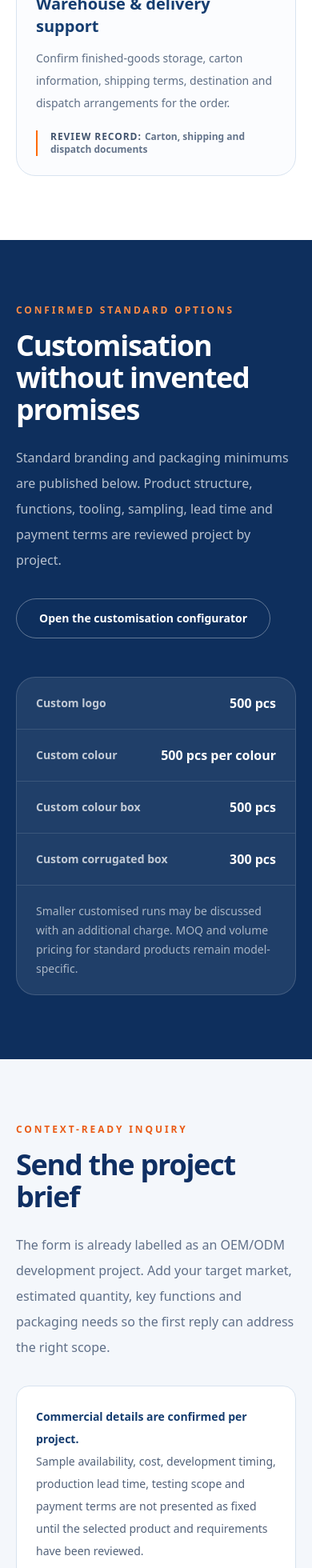
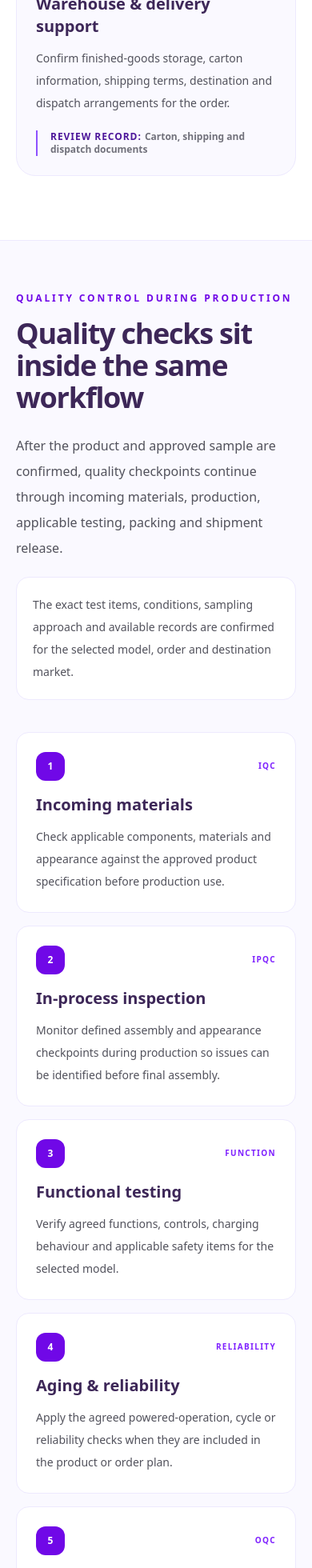
Before and after one commit to Su948/jamooz-site, a Next.js app: page /oem-odm in a window 390 px wide. Shown: the part 6979-8939 px from the top of the page at 80% size. Built offline with nearby package versions, Linux system fonts and the light colour scheme; no server answers.

Commit message:
feat: add quality checkpoints to OEM process

```diff
--- a/src/app/oem-odm/page.tsx
+++ b/src/app/oem-odm/page.tsx
@@ -76,6 +76,34 @@ const projectStages = [
   },
 ] as const;
 
+const productionQualityCheckpoints = [
+  {
+    code: "IQC",
+    title: "Incoming materials",
+    detail: "Check applicable components, materials and appearance against the approved product specification before production use.",
+  },
+  {
+    code: "IPQC",
+    title: "In-process inspection",
+    detail: "Monitor defined assembly and appearance checkpoints during production so issues can be identified before final assembly.",
+  },
+  {
+    code: "FUNCTION",
+    title: "Functional testing",
+    detail: "Verify agreed functions, controls, charging behaviour and applicable safety items for the selected model.",
+  },
+  {
+    code: "RELIABILITY",
+    title: "Aging & reliability",
+    detail: "Apply the agreed powered-operation, cycle or reliability checks when they are included in the product or order plan.",
+  },
+  {
+    code: "OQC",
+    title: "Packing & shipment",
+    detail: "Check product appearance, quantity, accessories, labels, packaging and carton information before shipment release.",
+  },
+] as const;
+
 const buyerInputs = [
   "Target market and sales channel",
   "Product type or reference model",
@@ -99,9 +127,9 @@ const rfqContext =
 
 export default function OemOdmPage() {
   return (
-    <div className="min-h-screen bg-white text-[#18243a]">
-      <section className="relative overflow-hidden border-b border-[#d9e3f1] bg-[#f5f8fc]">
-        <div className="absolute inset-y-0 right-0 hidden w-[42%] bg-[radial-gradient(circle_at_center,rgba(255,102,0,0.14),transparent_66%)] lg:block" />
+    <div className="min-h-screen bg-white text-[#3d2758]">
+      <section className="relative overflow-hidden border-b border-violet-100 bg-[#faf9ff]">
+        <div className="absolute inset-y-0 right-0 hidden w-[42%] bg-[radial-gradient(circle_at_center,rgba(109,40,217,0.12),transparent_66%)] lg:block" />
         <div className="relative mx-auto max-w-[1320px] px-5 pb-20 pt-10 sm:px-8 lg:pb-28 lg:pt-14">
           <Breadcrumbs
             items={[
@@ -112,30 +140,30 @@ export default function OemOdmPage() {
 
           <div className="mt-14 grid items-end gap-12 lg:grid-cols-[1.1fr_.9fr]">
             <div>
-              <p className="text-xs font-black uppercase tracking-[0.24em] text-[#ea5b16]">OEM/ODM massage device development</p>
-              <h1 className="mt-5 max-w-4xl text-5xl font-semibold leading-[1.02] tracking-[-0.045em] text-[#0f2f63] sm:text-6xl lg:text-7xl">
+              <p className="text-xs font-black uppercase tracking-[0.24em] text-violet-700">OEM/ODM massage device development</p>
+              <h1 className="mt-5 max-w-4xl text-5xl font-semibold leading-[1.02] tracking-[-0.045em] text-[#3d2758] sm:text-6xl lg:text-7xl">
                 From product brief to production-ready device
               </h1>
-              <p className="mt-7 max-w-3xl text-lg leading-8 text-[#52627a]">
+              <p className="mt-7 max-w-3xl text-lg leading-8 text-zinc-600">
                 JAMOOZ structures custom massage-device projects around clear review points: feasibility, product definition, engineering, functional prototypes, validation, production readiness, controlled production, final inspection and delivery. Scope, timing and cost are confirmed for each model and target market.
               </p>
               <div className="mt-9 flex flex-col gap-3 sm:flex-row">
-                <Link href="#project-brief" className="inline-flex min-h-12 items-center justify-center rounded-full bg-[#0f4c91] px-7 py-3.5 text-sm font-black tracking-[0.06em] text-white transition hover:-translate-y-0.5 hover:bg-[#0b3c75]">
+                <Link href="#project-brief" className="inline-flex min-h-12 items-center justify-center rounded-full bg-violet-700 px-7 py-3.5 text-sm font-black tracking-[0.06em] text-white transition hover:-translate-y-0.5 hover:bg-violet-800">
                   SEND A PROJECT BRIEF
                 </Link>
-                <Link href="/custom" className="inline-flex min-h-12 items-center justify-center rounded-full border border-[#94a8c2] bg-white px-7 py-3.5 text-sm font-bold text-[#173e72] transition hover:border-[#0f4c91] hover:bg-[#edf4fc]">
+                <Link href="/custom" className="inline-flex min-h-12 items-center justify-center rounded-full border border-violet-200 bg-white px-7 py-3.5 text-sm font-bold text-violet-800 transition hover:border-violet-500 hover:bg-violet-50">
                   Explore standard customisation
                 </Link>
               </div>
             </div>
 
-            <aside className="rounded-3xl border border-[#d8e3f1] bg-white p-7 shadow-xl shadow-[#274c77]/8 sm:p-9">
-              <p className="text-xs font-black uppercase tracking-[0.2em] text-[#0f4c91]">Start with a useful brief</p>
-              <p className="mt-3 text-sm leading-6 text-[#64748b]">The following information lets the team review feasibility without guessing:</p>
+            <aside className="rounded-3xl border border-violet-100 bg-white p-7 shadow-xl shadow-violet-900/5 sm:p-9">
+              <p className="text-xs font-black uppercase tracking-[0.2em] text-violet-700">Start with a useful brief</p>
+              <p className="mt-3 text-sm leading-6 text-zinc-500">The following information lets the team review feasibility without guessing:</p>
               <ul className="mt-6 grid gap-3 sm:grid-cols-2 lg:grid-cols-1 xl:grid-cols-2">
                 {buyerInputs.map((item) => (
-                  <li key={item} className="flex gap-3 text-sm font-semibold leading-6 text-[#253956]">
-                    <span aria-hidden className="mt-2 h-2 w-2 shrink-0 rounded-full bg-[#ff6a00]" />
+                  <li key={item} className="flex gap-3 text-sm font-semibold leading-6 text-zinc-700">
+                    <span aria-hidden className="mt-2 h-2 w-2 shrink-0 rounded-full bg-violet-600" />
                     {item}
                   </li>
                 ))}
@@ -148,12 +176,12 @@ export default function OemOdmPage() {
       <section className="bg-white py-16 sm:py-20">
         <div className="mx-auto max-w-[1320px] px-5 sm:px-8">
           <header className="mx-auto max-w-3xl text-center">
-            <p className="text-xs font-black uppercase tracking-[0.24em] text-[#ea5b16]">End-to-end workflow</p>
-            <h2 className="mt-4 text-4xl font-semibold tracking-[-0.035em] text-[#0f2f63] sm:text-5xl">Ten stages, five buyer review gates</h2>
-            <p className="mt-5 text-base leading-7 text-[#607089]">The diagram below is the revised JAMOOZ process overview. The exact sequence and records are adjusted to the product, customisation depth and destination-market requirements.</p>
+            <p className="text-xs font-black uppercase tracking-[0.24em] text-violet-700">End-to-end workflow</p>
+            <h2 className="mt-4 text-4xl font-semibold tracking-[-0.035em] text-[#3d2758] sm:text-5xl">Ten stages, five buyer review gates</h2>
+            <p className="mt-5 text-base leading-7 text-zinc-600">The diagram below is the revised JAMOOZ process overview. The exact sequence and records are adjusted to the product, customisation depth and destination-market requirements.</p>
           </header>
 
-          <figure className="mt-12 overflow-hidden rounded-[28px] border border-[#dbe5f1] bg-white p-3 shadow-2xl shadow-[#173e72]/10 sm:p-6">
+          <figure className="mt-12 overflow-hidden rounded-[28px] border border-violet-100 bg-white p-3 shadow-2xl shadow-violet-900/10 sm:p-6">
             <Image
               src="/images/oem-odm/manufacturing-process-v2.png"
               alt="JAMOOZ ten-stage OEM and ODM massage device process from project feasibility through pilot production, process quality control, final inspection and delivery support"
@@ -164,14 +192,14 @@ export default function OemOdmPage() {
               className="h-auto w-full rounded-2xl"
               sizes="(min-width: 1320px) 1260px, 96vw"
             />
-            <figcaption className="px-3 pb-2 pt-5 text-center text-xs leading-5 text-[#718096]">
+            <figcaption className="px-3 pb-2 pt-5 text-center text-xs leading-5 text-zinc-500">
               Illustrated process overview. Project scope, timing, tests and commercial terms are confirmed in the quotation and order documents.
             </figcaption>
           </figure>
         </div>
       </section>
 
-      <section className="border-y border-[#dce6f1] bg-[#f7f9fc] py-16 sm:py-20">
+      <section className="border-y border-violet-100 bg-[#faf9ff] py-16 sm:py-20">
         <div className="mx-auto max-w-[1320px] px-5 sm:px-8">
           <div className="grid gap-5 md:grid-cols-2 xl:grid-cols-5">
             {[
@@ -181,10 +209,10 @@ export default function OemOdmPage() {
               ["06–07", "Prepare production", "DFM, supply readiness, pilot run and approved sample"],
               ["08–10", "Produce & deliver", "Process QC, final inspection, packaging and dispatch"],
             ].map(([number, title, result]) => (
-              <article key={number} className="rounded-2xl border border-[#d8e3f0] bg-white p-6">
-                <p className="text-xs font-black tracking-[0.16em] text-[#ff6a00]">{number}</p>
-                <h3 className="mt-3 text-xl font-black text-[#123b72]">{title}</h3>
-                <p className="mt-3 text-sm leading-6 text-[#64748b]">{result}</p>
+              <article key={number} className="rounded-2xl border border-violet-100 bg-white p-6">
+                <p className="text-xs font-black tracking-[0.16em] text-violet-600">{number}</p>
+                <h3 className="mt-3 text-xl font-black text-[#3d2758]">{title}</h3>
+                <p className="mt-3 text-sm leading-6 text-zinc-500">{result}</p>
               </article>
             ))}
           </div>
@@ -194,20 +222,20 @@ export default function OemOdmPage() {
       <section className="bg-white py-20 sm:py-24">
         <div className="mx-auto max-w-[1320px] px-5 sm:px-8">
           <header className="max-w-3xl">
-            <p className="text-xs font-black uppercase tracking-[0.24em] text-[#ea5b16]">Stage-by-stage review</p>
-            <h2 className="mt-4 text-4xl font-semibold tracking-[-0.035em] text-[#0f2f63] sm:text-5xl">What happens, and what can be checked</h2>
-            <p className="mt-5 text-base leading-7 text-[#607089]">Each stage is tied to a practical project record or buyer approval point. This keeps the process specific without publishing unconfirmed lead times, capacity or certification claims.</p>
+            <p className="text-xs font-black uppercase tracking-[0.24em] text-violet-700">Stage-by-stage review</p>
+            <h2 className="mt-4 text-4xl font-semibold tracking-[-0.035em] text-[#3d2758] sm:text-5xl">What happens, and what can be checked</h2>
+            <p className="mt-5 text-base leading-7 text-zinc-600">Each stage is tied to a practical project record or buyer approval point. This keeps the process specific without publishing unconfirmed lead times, capacity or certification claims.</p>
           </header>
 
           <div className="mt-12 grid gap-5 md:grid-cols-2">
             {projectStages.map((stage) => (
-              <article key={stage.number} className="grid gap-5 rounded-3xl border border-[#d9e4f0] bg-[#fbfcfe] p-6 sm:grid-cols-[64px_1fr] sm:p-8">
-                <div className="flex h-14 w-14 items-center justify-center rounded-2xl bg-[#0f4c91] text-sm font-black tracking-[0.08em] text-white">{stage.number}</div>
+              <article key={stage.number} className="grid gap-5 rounded-3xl border border-violet-100 bg-[#faf9ff] p-6 sm:grid-cols-[64px_1fr] sm:p-8">
+                <div className="flex h-14 w-14 items-center justify-center rounded-2xl bg-violet-700 text-sm font-black tracking-[0.08em] text-white">{stage.number}</div>
                 <div>
-                  <h3 className="text-xl font-black text-[#153d70]">{stage.title}</h3>
-                  <p className="mt-3 text-sm leading-7 text-[#5f6f86]">{stage.detail}</p>
-                  <p className="mt-5 border-l-2 border-[#ff6a00] pl-4 text-xs font-bold uppercase tracking-[0.08em] text-[#40536d]">
-                    Review record: <span className="normal-case tracking-normal text-[#64748b]">{stage.evidence}</span>
+                  <h3 className="text-xl font-black text-[#3d2758]">{stage.title}</h3>
+                  <p className="mt-3 text-sm leading-7 text-zinc-600">{stage.detail}</p>
+                  <p className="mt-5 border-l-2 border-violet-500 pl-4 text-xs font-bold uppercase tracking-[0.08em] text-violet-900">
+                    Review record: <span className="normal-case tracking-normal text-zinc-500">{stage.evidence}</span>
                   </p>
                 </div>
               </article>
@@ -216,13 +244,39 @@ export default function OemOdmPage() {
         </div>
       </section>
 
-      <section className="bg-[#0e2f5d] py-20 text-white sm:py-24">
+      <section className="border-y border-violet-100 bg-[#faf9ff] py-16 sm:py-20">
+        <div className="mx-auto max-w-[1320px] px-5 sm:px-8">
+          <div className="grid gap-10 lg:grid-cols-[.72fr_1.28fr] lg:items-start">
+            <header>
+              <p className="text-xs font-black uppercase tracking-[0.24em] text-violet-700">Quality control during production</p>
+              <h2 className="mt-4 text-4xl font-semibold tracking-[-0.035em] text-[#3d2758] sm:text-5xl">Quality checks sit inside the same workflow</h2>
+              <p className="mt-6 text-base leading-8 text-zinc-600">After the product and approved sample are confirmed, quality checkpoints continue through incoming materials, production, applicable testing, packing and shipment release.</p>
+              <p className="mt-5 rounded-2xl border border-violet-100 bg-white p-5 text-sm leading-7 text-zinc-600">The exact test items, conditions, sampling approach and available records are confirmed for the selected model, order and destination market.</p>
+            </header>
+
+            <div className="grid gap-4 sm:grid-cols-2">
+              {productionQualityCheckpoints.map((item, index) => (
+                <article key={item.code} className={`rounded-2xl border border-violet-100 bg-white p-6 ${index === productionQualityCheckpoints.length - 1 ? "sm:col-span-2" : ""}`}>
+                  <div className="flex items-center justify-between gap-4">
+                    <span className="flex h-9 w-9 items-center justify-center rounded-xl bg-violet-700 text-xs font-black text-white">{index + 1}</span>
+                    <span className="text-[10px] font-black tracking-[0.13em] text-violet-600">{item.code}</span>
+                  </div>
+                  <h3 className="mt-4 text-xl font-black text-[#3d2758]">{item.title}</h3>
+                  <p className="mt-3 text-sm leading-7 text-zinc-600">{item.detail}</p>
+                </article>
+              ))}
+            </div>
+          </div>
+        </div>
+      </section>
+
+      <section className="bg-[#3d2758] py-20 text-white sm:py-24">
         <div className="mx-auto grid max-w-[1320px] gap-12 px-5 sm:px-8 lg:grid-cols-[.9fr_1.1fr] lg:items-start">
           <div>
-            <p className="text-xs font-black uppercase tracking-[0.24em] text-[#ff8b45]">Confirmed standard options</p>
+            <p className="text-xs font-black uppercase tracking-[0.24em] text-violet-200">Confirmed standard options</p>
             <h2 className="mt-4 text-4xl font-semibold tracking-[-0.035em] sm:text-5xl">Customisation without invented promises</h2>
             <p className="mt-6 max-w-xl text-base leading-8 text-white/70">Standard branding and packaging minimums are published below. Product structure, functions, tooling, sampling, lead time and payment terms are reviewed project by project.</p>
-            <Link href="/custom" className="mt-8 inline-flex min-h-12 items-center justify-center rounded-full border border-white/35 px-7 py-3.5 text-sm font-bold text-white transition hover:bg-white hover:text-[#0e2f5d]">
+            <Link href="/custom" className="mt-8 inline-flex min-h-12 items-center justify-center rounded-full border border-white/35 px-7 py-3.5 text-sm font-bold text-white transition hover:bg-white hover:text-[#3d2758]">
               Open the customisation configurator
             </Link>
           </div>
@@ -241,19 +295,19 @@ export default function OemOdmPage() {
         </div>
       </section>
 
-      <section id="project-brief" className="scroll-mt-28 bg-[#f4f7fb] py-20 sm:py-24">
+      <section id="project-brief" className="scroll-mt-28 bg-[#faf9ff] py-20 sm:py-24">
         <div className="mx-auto grid max-w-[1320px] gap-12 px-5 sm:px-8 lg:grid-cols-[.8fr_1.2fr]">
           <div>
-            <p className="text-xs font-black uppercase tracking-[0.24em] text-[#ea5b16]">Context-ready inquiry</p>
-            <h2 className="mt-4 text-4xl font-semibold tracking-[-0.035em] text-[#0f2f63] sm:text-5xl">Send the project brief</h2>
-            <p className="mt-6 text-base leading-8 text-[#607089]">The form is already labelled as an OEM/ODM development project. Add your target market, estimated quantity, key functions and packaging needs so the first reply can address the right scope.</p>
-            <div className="mt-8 rounded-2xl border border-[#d8e3ef] bg-white p-6 text-sm leading-7 text-[#52627a]">
-              <strong className="block text-[#153d70]">Commercial details are confirmed per project.</strong>
+            <p className="text-xs font-black uppercase tracking-[0.24em] text-violet-700">Context-ready inquiry</p>
+            <h2 className="mt-4 text-4xl font-semibold tracking-[-0.035em] text-[#3d2758] sm:text-5xl">Send the project brief</h2>
+            <p className="mt-6 text-base leading-8 text-zinc-600">The form is already labelled as an OEM/ODM development project. Add your target market, estimated quantity, key functions and packaging needs so the first reply can address the right scope.</p>
+            <div className="mt-8 rounded-2xl border border-violet-100 bg-white p-6 text-sm leading-7 text-zinc-600">
+              <strong className="block text-[#3d2758]">Commercial details are confirmed per project.</strong>
               Sample availability, cost, development timing, production lead time, testing scope and payment terms are not presented as fixed until the selected product and requirements have been reviewed.
             </div>
           </div>
 
-          <div className="rounded-[30px] border border-[#d7e2ef] bg-white p-6 shadow-2xl shadow-[#173e72]/8 sm:p-9">
+          <div className="rounded-[30px] border border-violet-100 bg-white p-6 shadow-2xl shadow-violet-900/5 sm:p-9">
             <InquiryForm
               id="oem-odm-project-brief"
               sourcePage="/oem-odm"
```
